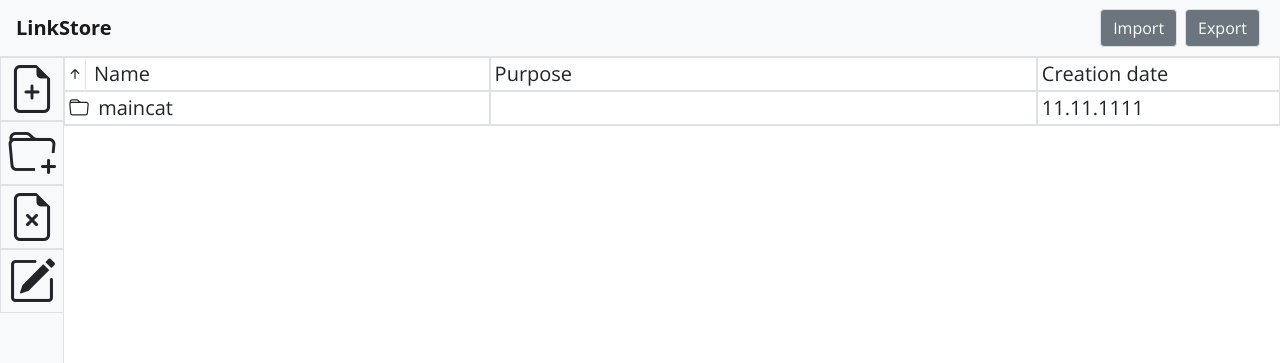
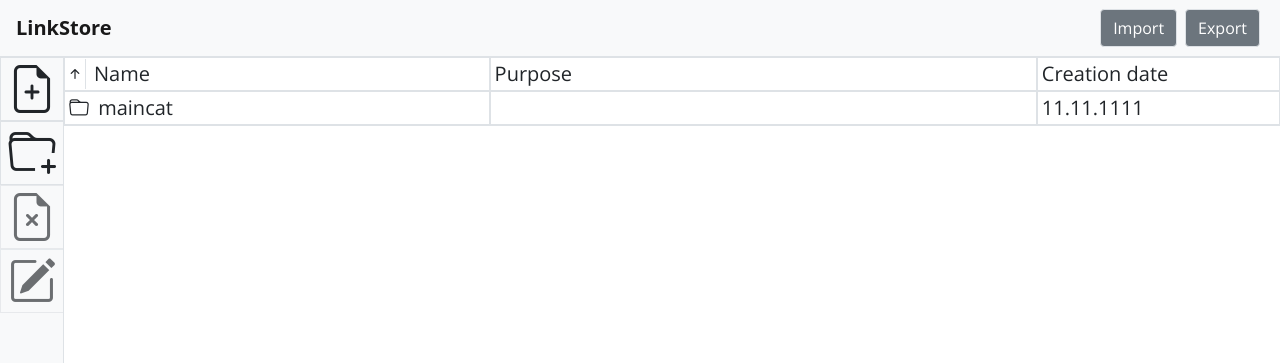
Before and after one commit to YuriiRG/LinkStore, a Vue app in the folder link-store/: page / in a window 1280 px wide. Shown: the top 363 px of the page. Built offline with nearby package versions, Linux system fonts and the light colour scheme.

Commit message:
Disable actions with selected item when nothing is selected

```diff
--- a/link-store/src/components/MainLayout.vue
+++ b/link-store/src/components/MainLayout.vue
@@ -7,10 +7,10 @@
             <div class="border action-icon-block btn" title="Add new folder" data-bs-toggle="modal" data-bs-target="#new-folder-model">
                 <i class="bi bi-folder-plus action-icon"></i>
             </div>
-            <div class="border action-icon-block btn" title="Remove" v-on:click="removeLink()">
+            <div class="border action-icon-block btn" :class="isSomethingSelected ? '' : 'disabled'" title="Remove" v-on:click="removeLink()">
                 <i class="bi bi-file-earmark-x action-icon"></i>
             </div>
-            <div class="border action-icon-block btn" title="Edit" data-bs-toggle="modal" data-bs-target="#edit-link-model" v-on:click="initEditLink()">
+            <div class="border action-icon-block btn" :class="isSomethingSelected ? '' : 'disabled'" title="Edit" data-bs-toggle="modal" data-bs-target="#edit-link-model" v-on:click="initEditLink()">
                 <i class="bi bi-pencil-square action-icon"></i>
             </div>
         </div>
@@ -120,6 +120,7 @@ export default {
                 this.linkList[i].isSelected = false;
             }
             this.linkList[index].isSelected = true;
+            this.isSomethingSelected = true;
         },
         newLink() {
             let isLink = /^(http:|https:)\/\//;
@@ -140,6 +141,8 @@ export default {
         },
         changeDir(entry) {
             this.currentPath.push(entry);
+            entry.isSelected = false;
+            this.isSomethingSelected = false;
         },
         newFolder() {
             this.linkList.push({
@@ -245,7 +248,8 @@ export default {
                 link: "",
                 type: ""
             },
-            currentPath: []
+            currentPath: [],
+            isSomethingSelected: false
         }
     }
 }
```
